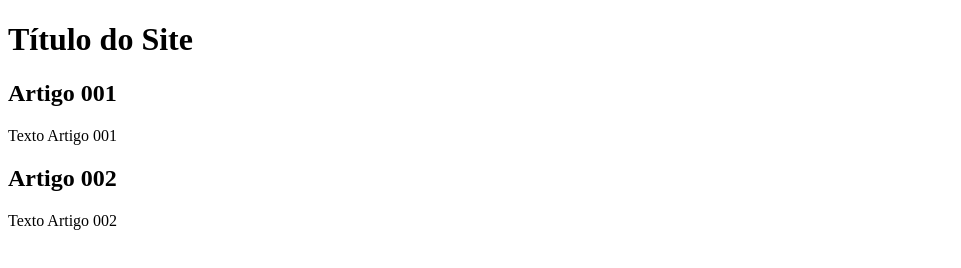
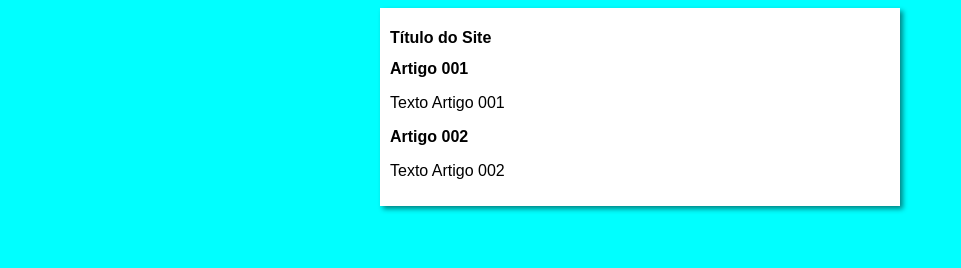
Before and after one commit to valteralvees/projeto-site2, a plain HTML site: page index.html in a window 1280 px wide. Shown: the whole page, without its empty margins (0-961 px from the left). Drawn offline with Linux system fonts and the light colour scheme.

Commit message:
iniciei o design

```diff
--- /dev/null
+++ b/estilos/style.css
@@ -0,0 +1,15 @@
+* {
+    font-family: Arial, Helvetica, sans-serif;
+    font-size: 16px;
+}
+
+body{
+    background-color: aqua;
+}
+main {
+    background-color: white;
+    width: 500px;
+    margin: auto;
+    padding: 10px;
+    box-shadow: 3px 3px 5px rgba(0, 0,0,0.473);
+}
--- a/index.html
+++ b/index.html
@@ -4,6 +4,7 @@
     <meta charset="UTF-8">
     <meta name="viewport" content="width=device-width, initial-scale=1.0">
     <title>Título do site</title>
+    <link rel="stylesheet" href="estilos/style.css">
 </head>
 <body>
     <main>
```
